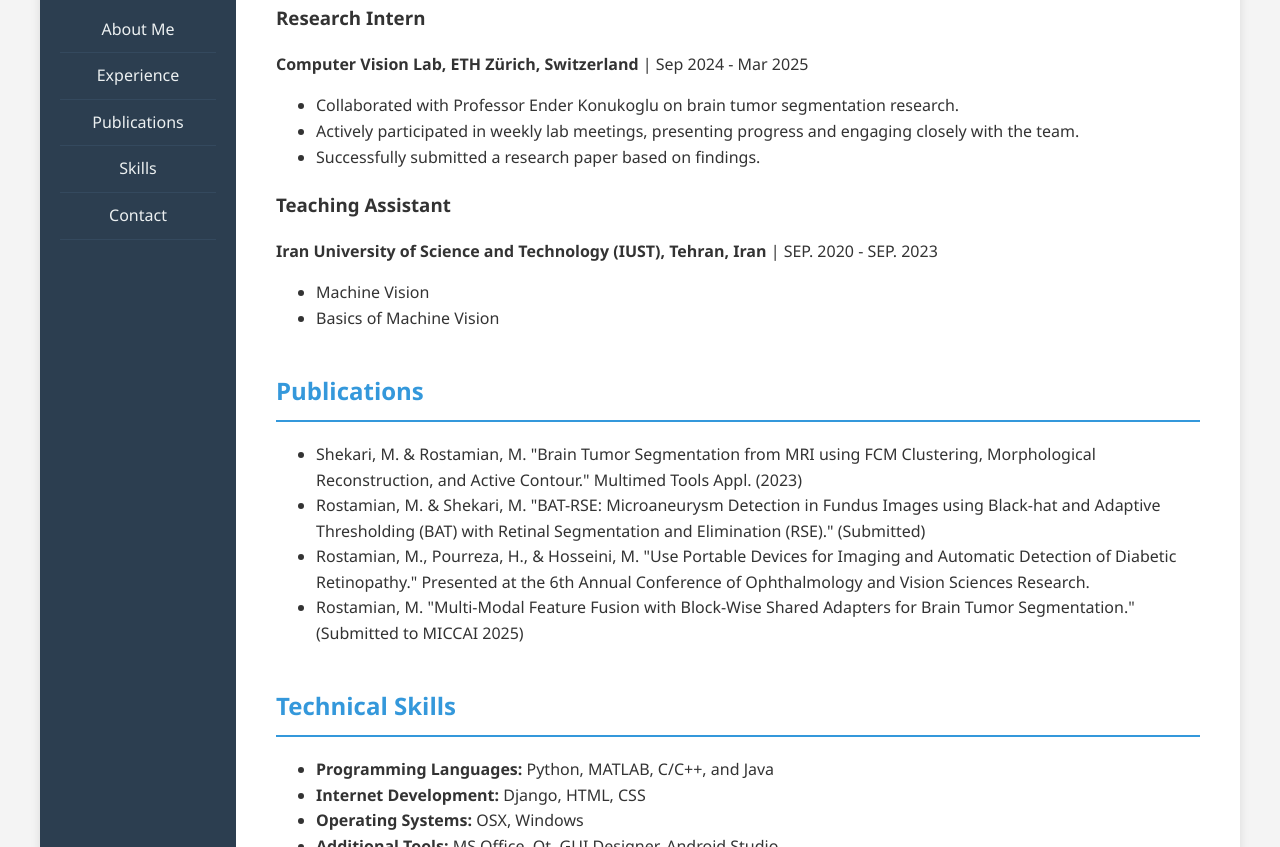
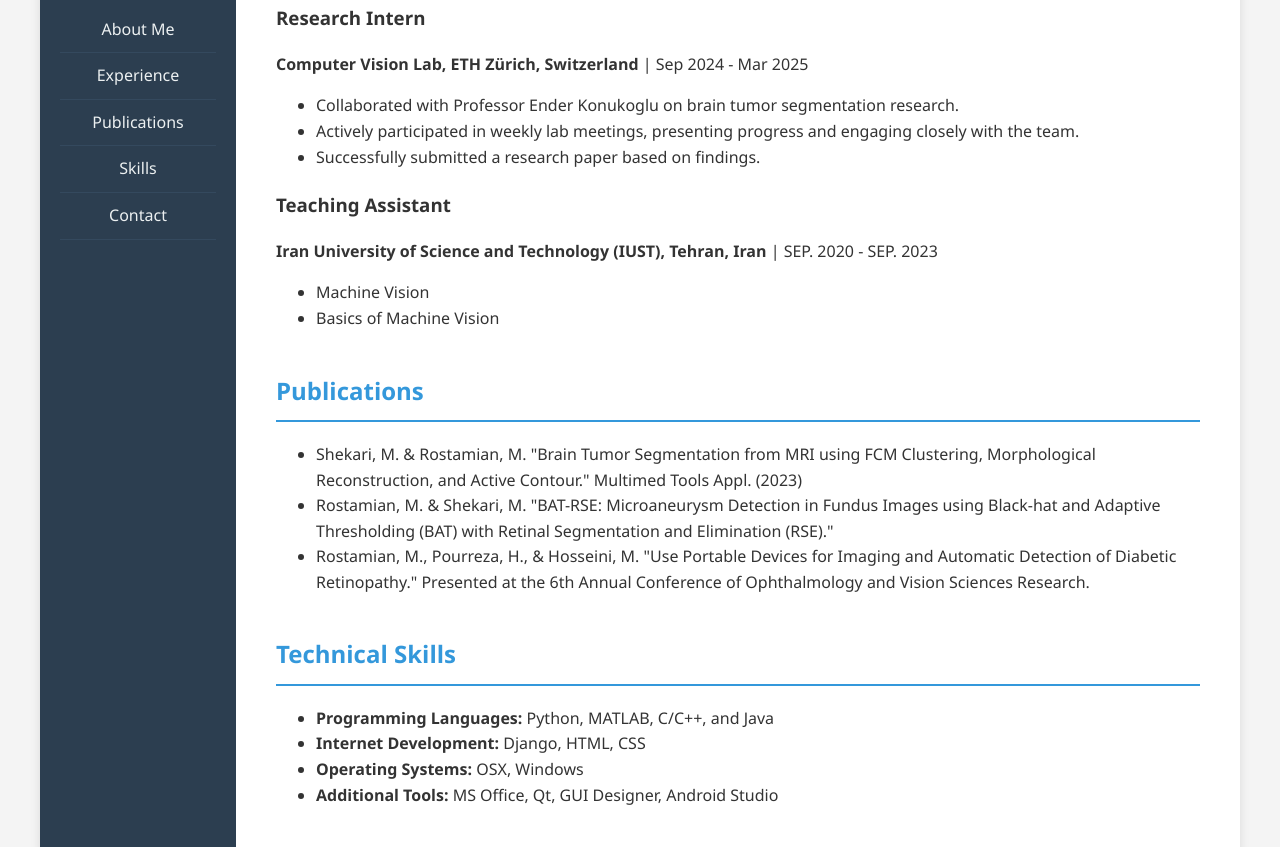
Before and after one commit to milad67/milad67.github.io, a plain HTML site: page index.html in a window 1280 px wide. Shown: the part 396-1243 px from the top of the page. Drawn offline with Linux system fonts and the light colour scheme.

Commit message:
Update index.html

```diff
--- a/index.html
+++ b/index.html
@@ -58,9 +58,9 @@
                 <h2>Publications</h2>
                 <ul>
                     <li>Shekari, M. & Rostamian, M. "Brain Tumor Segmentation from MRI using FCM Clustering, Morphological Reconstruction, and Active Contour." Multimed Tools Appl. (2023)</li>
-                    <li>Rostamian, M. & Shekari, M. "BAT-RSE: Microaneurysm Detection in Fundus Images using Black-hat and Adaptive Thresholding (BAT) with Retinal Segmentation and Elimination (RSE)." (Submitted)</li>
+                    <li>Rostamian, M. & Shekari, M. "BAT-RSE: Microaneurysm Detection in Fundus Images using Black-hat and Adaptive Thresholding (BAT) with Retinal Segmentation and Elimination (RSE)."</li>
                     <li>Rostamian, M., Pourreza, H., & Hosseini, M. "Use Portable Devices for Imaging and Automatic Detection of Diabetic Retinopathy." Presented at the 6th Annual Conference of Ophthalmology and Vision Sciences Research.</li>
-                    <li>Rostamian, M. "Multi-Modal Feature Fusion with Block-Wise Shared Adapters for Brain Tumor Segmentation." (Submitted to MICCAI 2025)</li>
+
                 </ul>
             </section>
 
```
